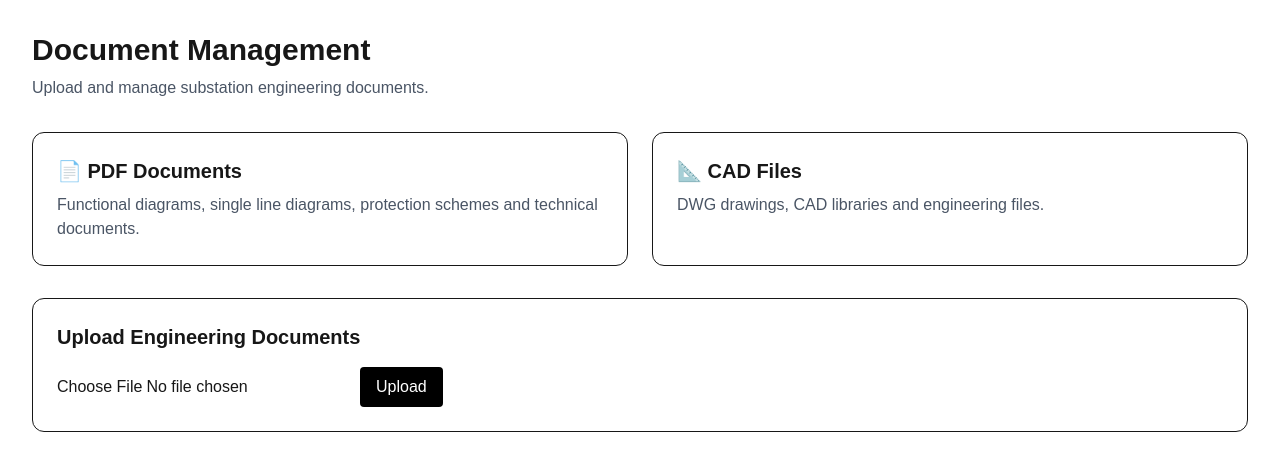
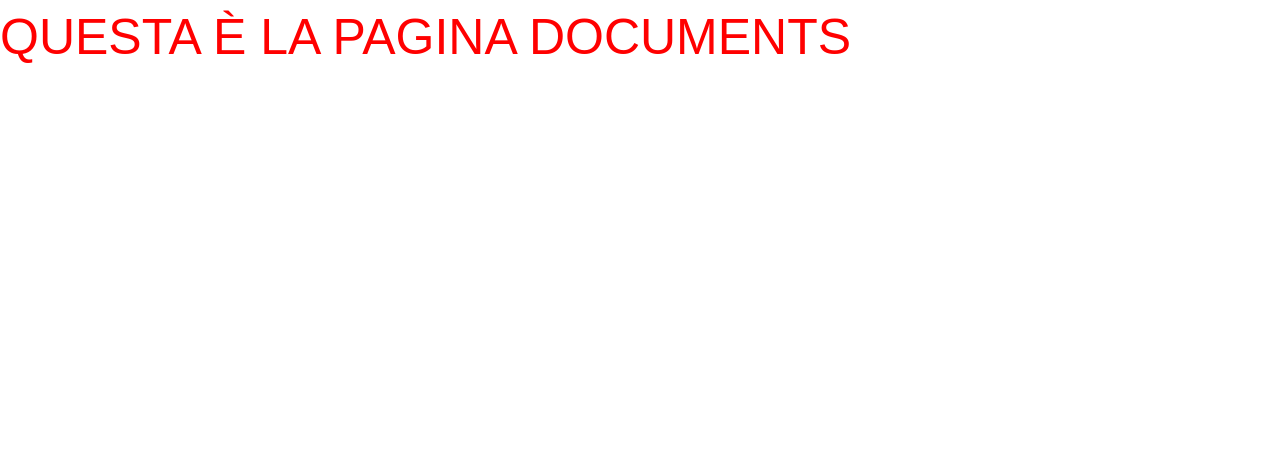
Before and after one commit to gioorom/SubstationOS, a Next.js app in the folder apps/frontend/: page /documents in a window 1280 px wide. Shown: the top 470 px of the page. Built offline with nearby package versions, Linux system fonts and the light colour scheme.

Commit message:
Milestone 5.3 - stato attuale con bug da risolvere

```diff
--- /dev/null
+++ b/apps/frontend/aoo/documents/page.tsx
@@ -0,0 +1,51 @@
+"use client";
+
+import { useEffect, useState } from "react";
+
+interface Document {
+  id: number;
+  filename: string;
+  category: string | null;
+  project: string | null;
+  revision: string | null;
+  uploaded_at: string;
+}
+
+export default function DocumentsPage() {
+  const [documents, setDocuments] = useState<Document[]>([]);
+
+  useEffect(() => {
+    fetch("http://127.0.0.1:8000/documents/")
+      .then((response) => response.json())
+      .then((data) => setDocuments(data))
+      .catch((error) => console.error(error));
+  }, []);
+
+  return (
+    <main className="p-8">
+      <h1 className="text-3xl font-bold mb-6">Document Registry</h1>
+
+      <table className="w-full border-collapse border border-gray-300">
+        <thead>
+          <tr className="bg-gray-100 text-black">
+            <th className="border p-3 text-left">Filename</th>
+            <th className="border p-3 text-left">Category</th>
+            <th className="border p-3 text-left">Project</th>
+            <th className="border p-3 text-left">Revision</th>
+          </tr>
+        </thead>
+
+        <tbody>
+          {documents.map((doc) => (
+            <tr key={doc.id}>
+              <td className="border p-3">{doc.filename}</td>
+              <td className="border p-3">{doc.category ?? "-"}</td>
+              <td className="border p-3">{doc.project ?? "-"}</td>
+              <td className="border p-3">{doc.revision ?? "-"}</td>
+            </tr>
+          ))}
+        </tbody>
+      </table>
+    </main>
+  );
+}
--- a/apps/frontend/app/documents/page.tsx
+++ b/apps/frontend/app/documents/page.tsx
@@ -1,58 +1,7 @@
-import UploadBox from "@/components/UploadBox";
-
 export default function DocumentsPage() {
   return (
-    <main className="p-8">
-
-      <h1 className="text-3xl font-bold">
-        Document Management
-      </h1>
-
-      <p className="mt-2 text-gray-600">
-        Upload and manage substation engineering documents.
-      </p>
-
-
-      <div className="mt-8 grid grid-cols-2 gap-6">
-
-
-        <div className="border rounded-xl p-6 bg-white">
-
-          <h2 className="text-xl font-semibold">
-            📄 PDF Documents
-          </h2>
-
-          <p className="mt-2 text-gray-600">
-            Functional diagrams, single line diagrams,
-            protection schemes and technical documents.
-          </p>
-
-        </div>
-
-
-        <div className="border rounded-xl p-6 bg-white">
-
-          <h2 className="text-xl font-semibold">
-            📐 CAD Files
-          </h2>
-
-          <p className="mt-2 text-gray-600">
-            DWG drawings, CAD libraries and engineering files.
-          </p>
-
-        </div>
-
-
-      </div>
-
-
-      <div className="mt-8">
-
-        <UploadBox />
-
-      </div>
-
-
-    </main>
+    <h1 style={{ fontSize: "50px", color: "red" }}>
+      QUESTA È LA PAGINA DOCUMENTS
+    </h1>
   );
 }
```
